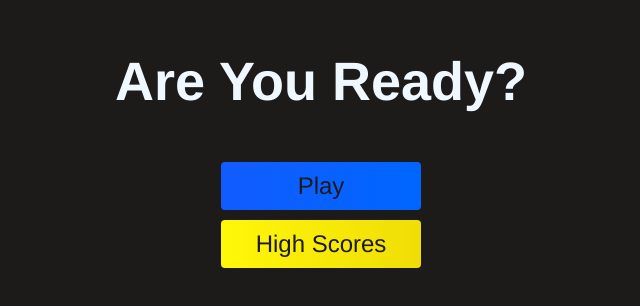
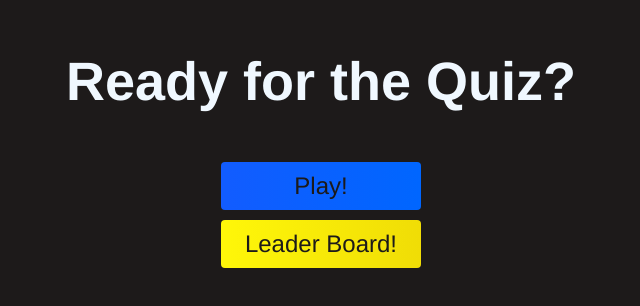
Before and after one commit to JYK33/Creating-a-quiz, a plain HTML site: page index.html in a window 1280 px wide. Shown: the part 236-542 px from the top of the page, without its empty margins (319-959 px from the left). Drawn offline with Linux system fonts and the light colour scheme.

```diff
--- a/index.html
+++ b/index.html
@@ -10,9 +10,9 @@
 <body>
     <div class="container">
         <div id="home" class="flex-column flex-center">
-            <h1>Are You Ready?</h1>
-            <a href="/game.html" class="btn">Play</a>
-            <a href="/highscores.html" id="highscore-btn" class="btn">High Scores</a>
+            <h1>Ready for the Quiz?</h1>
+            <a href="/game.html" class="btn">Play!</a>
+            <a href="/highscores.html" id="highscore-btn" class="btn">Leader Board!</a>
         </div>
 
     </div>
```
Also changed, not shown: 1 other file.
